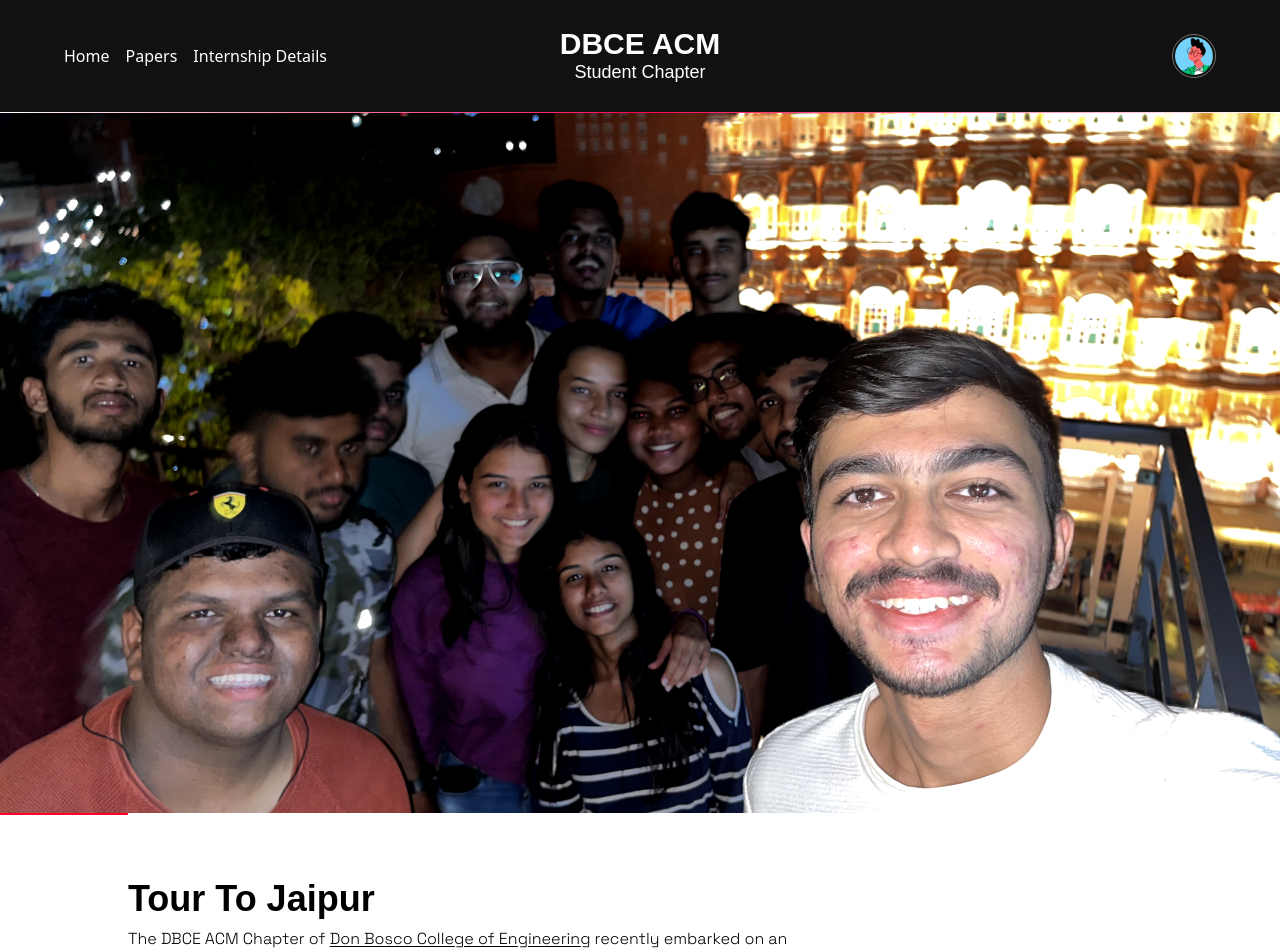
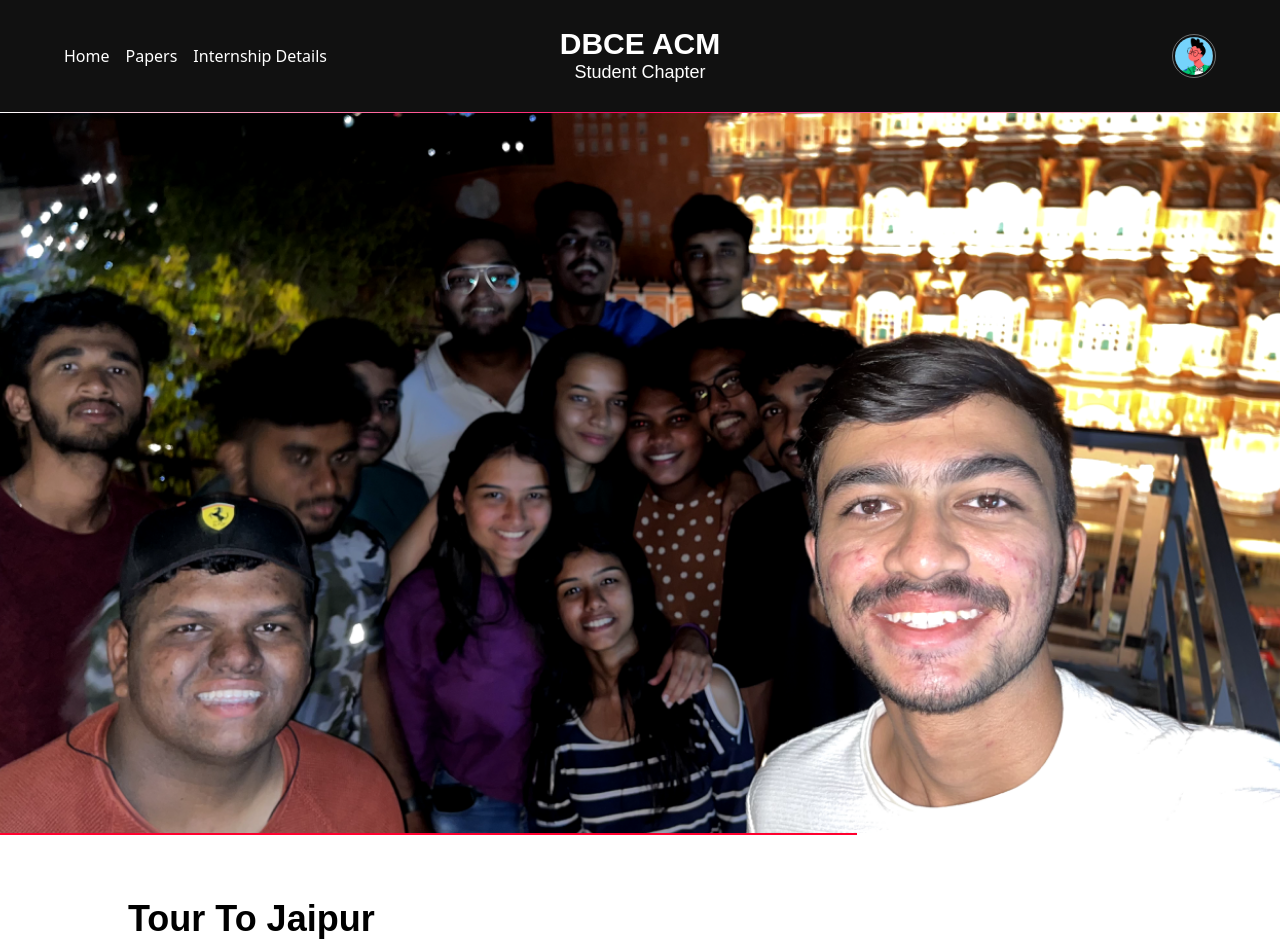
Before and after one commit to Rhysjosmin/ACM-Website, a Next.js app in the folder acm/: page /Articles/Tour-To-Jaipur in a window 1280 px wide. Shown: the top 950 px of the page. Built offline with nearby package versions, Linux system fonts and the light colour scheme; a web font is replaced by a local one.

Commit message:
added Framer Motion For Gallery Image

```diff
--- a/acm/package.json
+++ b/acm/package.json
@@ -20,6 +20,7 @@
     "@types/mdx": "^2.0.10",
     "class-variance-authority": "^0.7.0",
     "clsx": "^2.0.0",
+    "framer-motion": "^10.16.16",
     "lucide-react": "^0.302.0",
     "next": "^13.5.6",
     "next-auth": "^4.24.5",
--- a/acm/src/app/Articles/Tour-To-Jaipur/page.tsx
+++ b/acm/src/app/Articles/Tour-To-Jaipur/page.tsx
@@ -1,8 +1,8 @@
 /* eslint-disable react/no-unescaped-entities */
-import Image from "next/image";
 
 import { MuseoModerno, Space_Grotesk } from "next/font/google";
 import Link from "next/link";
+import { ImageGallery } from "@/components/ImageGallery";
 
 const museoModerno = MuseoModerno({ subsets: ["latin"] });
 const spaceGrotesk = Space_Grotesk({ subsets: ["latin"] });
@@ -11,16 +11,9 @@ export default function ArticlePage() {
   return (
     <div>
       <div>
-        <Image
-          className="w-screen"
-          height={1000}
-          width={1000}
-          alt="Article Image"
-          src={"/Jaipur.png"}
+        <ImageGallery
+          Images={["/Jaipur.png", "/Hindware.jpeg", "/Innaugration.jpeg"]}
         />
-        <div className="h-[2px] bg-white w-full">
-          <div className="h-full w-32 bg-[#FF002E]"></div>
-        </div>
       </div>
       {/* <div className="p-6 md:p-16 md:px-32 md:w-[50rem] "> */}
       <div className="grid  md:grid-cols-6 p-6 gap-10 md:p-16 md:px-32 ">
--- /dev/null
+++ b/acm/src/components/ImageGallery.tsx
@@ -0,0 +1,37 @@
+"use client";
+import Image from "next/image";
+import { useState, useEffect } from "react";
+import { motion } from "framer-motion";
+export function ImageGallery({ Images }: { Images: string[] }) {
+  const [currentImageIndex, setCurrentImageIndex] = useState(0);
+  const [loaderWidth, setLoaderWidth] = useState("0%");
+  useEffect(() => {
+    setTimeout(() => {
+      setLoaderWidth(
+        String(((currentImageIndex + 1) / Images.length) * 100) + "%"
+      );
+      setCurrentImageIndex((currentImageIndex + 1) % Images.length);
+    }, 2000);
+
+    // eslint-disable-next-line react-hooks/exhaustive-deps
+  }, [currentImageIndex]);
+  return (
+    <>
+      <Image
+        className="w-screen h-auto aspect-video object-cover"
+        height={1000}
+        width={1000}
+        alt="Article Image"
+        src={Images[currentImageIndex % Images.length]}
+      />
+      <div className="h-[2px] bg-white w-full">
+        <motion.div
+          animate={{ width: loaderWidth }}
+          transition={{ type: "tween" }}
+          className={`h-full w-0
+          }  duration-700  bg-[#FF002E]`}
+        ></motion.div>
+      </div>
+    </>
+  );
+}
--- a/acm/tailwind.config.ts
+++ b/acm/tailwind.config.ts
@@ -66,12 +66,19 @@ module.exports = {
           from: { height: "var(--radix-accordion-content-height)" },
           to: { height: "0" },
         },
+        "loading-bar": {
+          "0%, 100%": { width: "0" },
+          "90%": { width: "100%" },
+        },
       },
       animation: {
         "accordion-down": "accordion-down 0.2s ease-out",
         "accordion-up": "accordion-up 0.2s ease-out",
+        "loading-bar": "loading-bar",
       },
     },
   },
   plugins: [require("tailwindcss-animate"), require("@tailwindcss/typography")],
 };
+
+// hover:w-0 w-full
```
Also changed, not shown: 1 other file (tests, documents, lock files or other folders).
